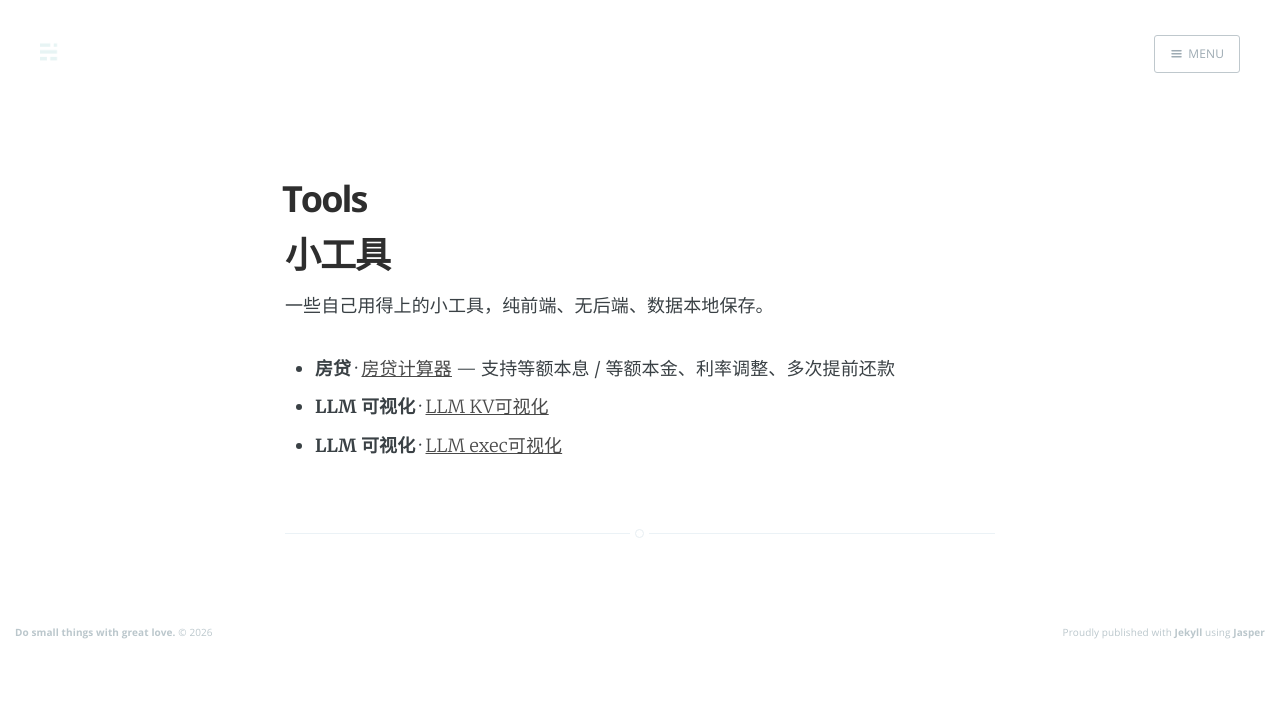
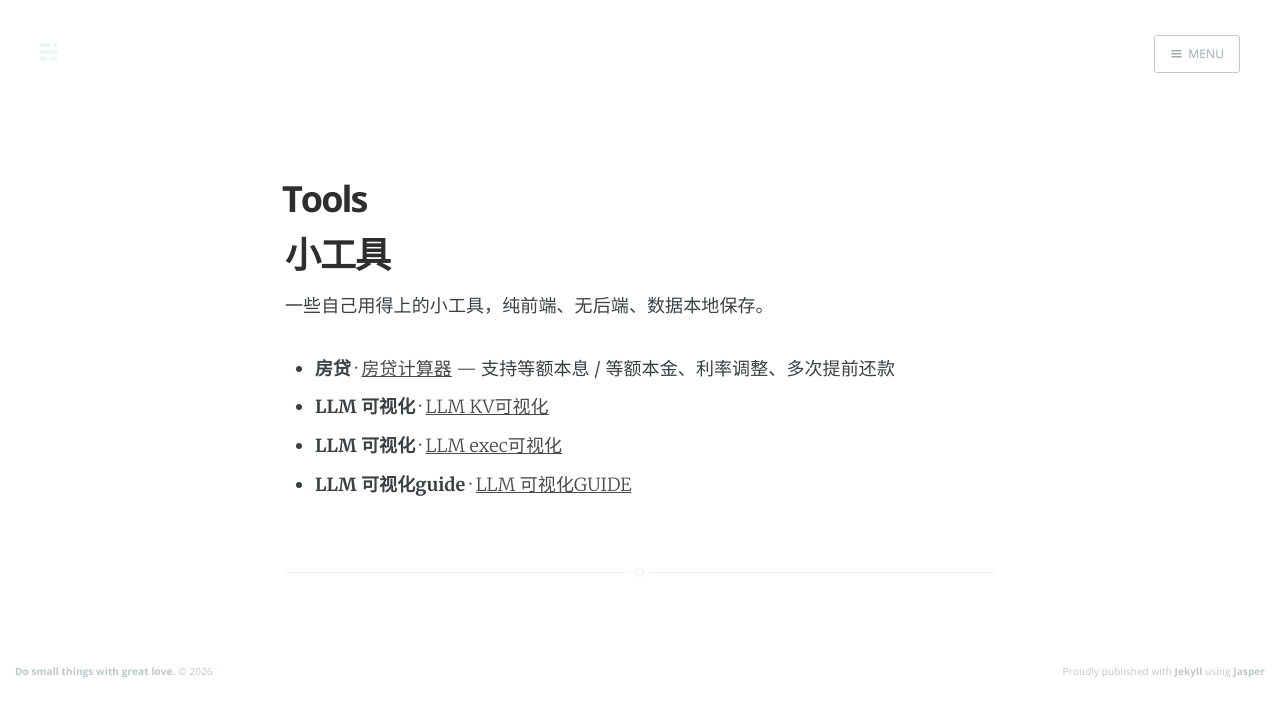
Before and after one commit to Kidlovec/kidlovec.github.io, a Jekyll site: the page built from tools/index.md, in a window 1280 px wide. Shown: the top 717 px of the page. Built offline with Jekyll 4.4.1, drawn with Linux system fonts in a browser that asks for light colours; nearby versions of some CDN libraries.

Commit message:
更新 index.md

```diff
--- a/tools/index.md
+++ b/tools/index.md
@@ -13,3 +13,4 @@ current: tools
 - **房贷** &middot; [房贷计算器](/tools/mortgage-calculator.html) — 支持等额本息 / 等额本金、利率调整、多次提前还款
 - **LLM 可视化** &middot; [LLM KV可视化](/tools/llm-exec-view.html)
 - **LLM 可视化** &middot; [LLM exec可视化](/tools/llm-exec-view2.html)
+- **LLM 可视化guide** &middot; [LLM 可视化GUIDE](/tools/llm-exec-view2.html)
```
